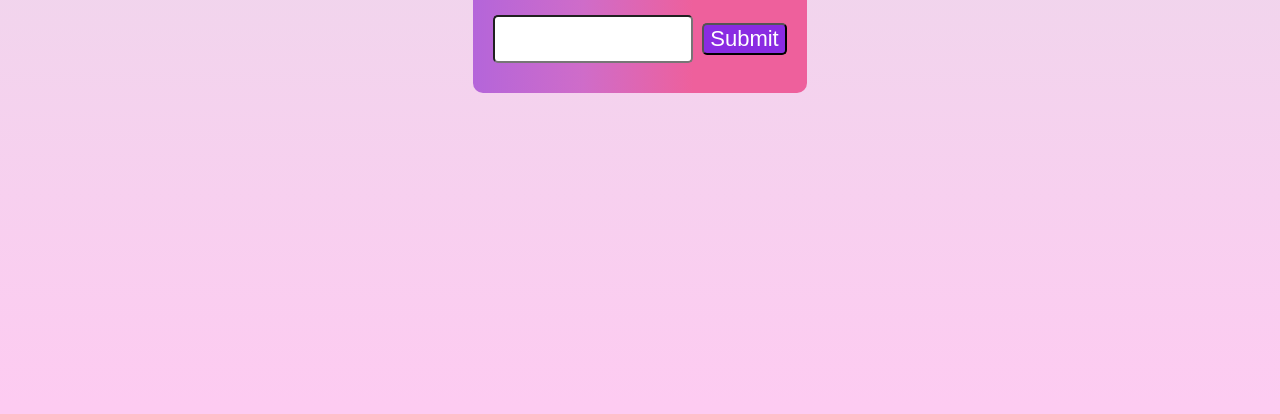
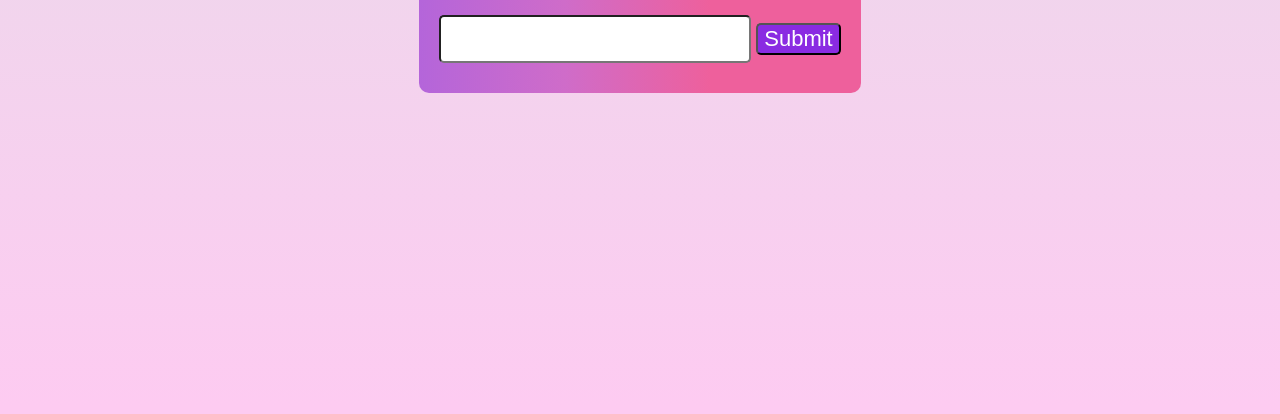
Before and after one commit to Karpagavalli-m/Javascript, a plain HTML site: page todo.html in a window 1280 px wide. Shown: the part 402-816 px from the top of the page. Drawn offline with Linux system fonts and the light colour scheme.

Commit message:
todo.css

```diff
--- a/todo.css
+++ b/todo.css
@@ -18,7 +18,11 @@ body{
     padding: 20px;
     min-width: 200px;
 }
-
+.todo-input{
+    display:flex;
+    align-items: center;
+   justify-content: center;
+}
 
 h2{
     text-align: center;
@@ -39,7 +43,7 @@ button{
 input{
     font-size: 22px;
     text-align: center;
-    max-width: 200px;
+/*     max-width: 200px; */
     height: 6vh;
     text-align: center;
     margin-right: 5px;
```
